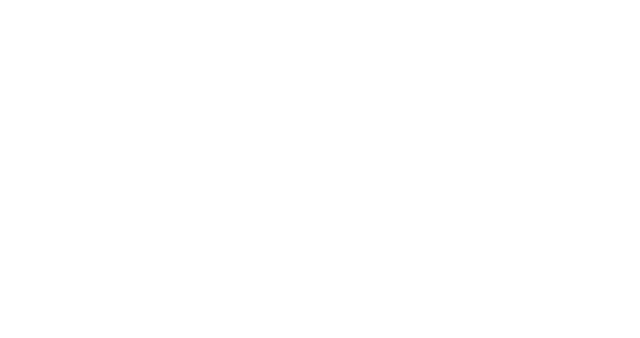
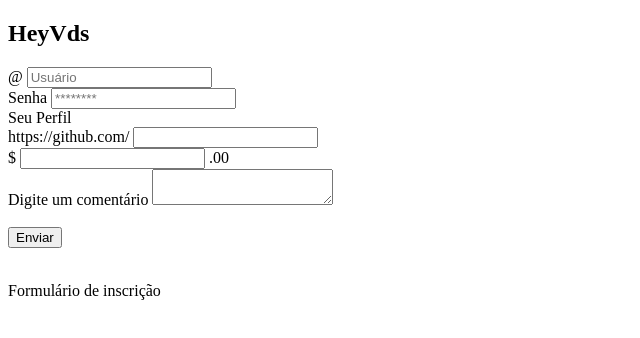
Before and after one commit to gt05Sul/gitFlow, a plain HTML site: page index.html in a window 1280 px wide. Shown: the whole page, without its empty margins (0-640 px from the left). Drawn offline with Linux system fonts and the light colour scheme.

Commit message:
adicionando minha div

```diff
--- a/index.html
+++ b/index.html
@@ -1,11 +1,56 @@
 <!DOCTYPE html>
 <html lang="pt-br">
+
 <head>
     <meta charset="UTF-8">
     <meta name="viewport" content="width=device-width, initial-scale=1.0">
     <title>Document</title>
 </head>
+
 <body>
 
+    <div id="VictorM">
+        <h2>HeyVds</h2>
+        <form class="shadow">
+
+            <div class="input-group mb-3">
+                <span class="input-group-text" id="basic-addon1">@</span>
+                <input type="text" class="form-control" placeholder="Usuário" aria-label="Username"
+                    aria-describedby="basic-addon1" required>
+            </div>
+            <div class="input-group mb-3">
+                <span class="input-group-text" id="basic-addon1">Senha</span>
+                <input type="password" class="form-control" placeholder="********" aria-label="Username"
+                    aria-describedby="basic-addon1" required>
+            </div>
+
+            <div class="mb-3">
+                <label for="basic-url" class="form-label">Seu Perfil</label>
+                <div class="input-group">
+                    <span class="input-group-text" id="basic-addon3">https://github.com/</span>
+                    <input type="text" class="form-control" id="basic-url" aria-describedby="basic-addon3 basic-addon4">
+                </div>
+
+                <div class="form-text" id="basic-addon4"></div>
+            </div>
+
+            <div class="input-group mb-3">
+                <span class="input-group-text">$</span>
+                <input type="number" class="form-control" aria-label="Amount (to the nearest dollar)">
+                <span class="input-group-text">.00</span>
+            </div>
+
+            <div class="input-group">
+                <span class="input-group-text">Digite um comentário</span>
+                <textarea class="form-control" aria-label="With textarea"></textarea>
+            </div>
+            <br>
+            <button type="button" class="btn btn-primary">Enviar </button>
+        </form>
+        <br>
+        <p>Formulário de inscrição</p>
+    </div>
+
 </body>
+
 </html>
```
